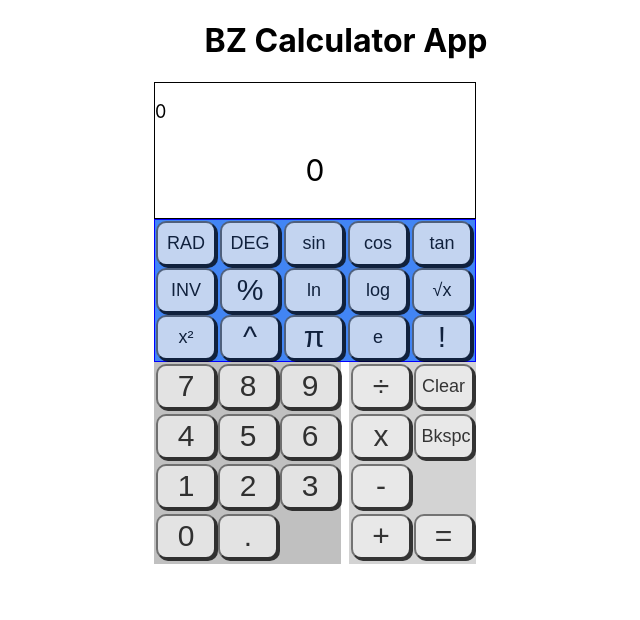
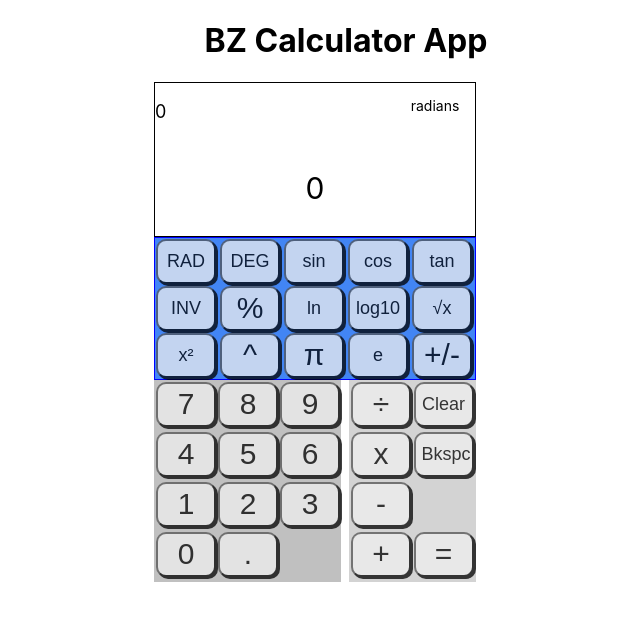
Before and after one commit to BennyZ3/bz-calculator, a React (Create React App) app: page / in a window 1280 px wide. Shown: the top 620 px of the page, without its empty margins (294-934 px from the left). Built offline with nearby package versions, Linux system fonts and the light colour scheme.

Commit message:
finished base for extra functions

```diff
--- a/src/App.css
+++ b/src/App.css
@@ -52,11 +52,17 @@ p {
   width: 320px;
   border: 1px solid black;
   margin-left: 35%;
+  display: grid;
+  grid-template-columns: 3fr 1fr;
 }
 .resultDisplay {
   text-align: left;
   font-size: 18px;
 }
-.inputs {
+.current {
+  grid-column: 1 / span 2;
+  word-wrap: break-word;
+}
+.mode {
   font-size: 14px;
 }
--- a/src/App.js
+++ b/src/App.js
@@ -123,10 +123,10 @@ class App extends react.Component {
   };
 
   extraFunctions = (event) => {
-    const current = this.state.displayValue;
+    const current = Number(this.state.displayValue);
     switch (event.target.value) {
       case "inv":
-        this.setState({ displayValue: 1 / Number(current) });
+        this.setState({ displayValue: 1 / current });
         break;
       case "radians":
         this.setState({ mode: "radians" });
@@ -136,38 +136,58 @@ class App extends react.Component {
         break;
       case "sin":
         if (this.state.mode === "radians") {
-          this.setState({ displayValue: Math.sin(Number(current)) });
+          this.setState({ displayValue: Math.sin(current) });
         } else {
           this.setState({
-            displayValue: Math.sin((Number(current) / 180) * Math.PI).toFixed(
-              6
-            ),
+            displayValue: Math.sin((current / 180) * Math.PI).toFixed(6),
           });
         }
         break;
       case "cos":
         if (this.state.mode === "radians") {
-          this.setState({ displayValue: Math.cos(Number(current)) });
+          this.setState({ displayValue: Math.cos(current) });
         } else {
           this.setState({
-            displayValue: Math.cos((Number(current) / 180) * Math.PI).toFixed(
-              6
-            ),
+            displayValue: Math.cos((current / 180) * Math.PI).toFixed(6),
           });
         }
         break;
       case "tan":
         if (this.state.mode === "radians") {
-          this.setState({ displayValue: Math.tan(Number(current)) });
+          this.setState({ displayValue: Math.tan(current) });
         } else {
           this.setState({
-            displayValue: Math.tan((Number(current) / 180) * Math.PI).toFixed(
-              6
-            ),
+            displayValue: Math.tan((current / 180) * Math.PI).toFixed(6),
           });
         }
         break;
-
+      case "percent":
+        this.setState({ displayValue: current / 100 });
+        break;
+      case "ln":
+        this.setState({ displayValue: Math.log(current) });
+        break;
+      case "log":
+        this.setState({ displayValue: Math.log(current) / Math.log(10) });
+        break;
+      case "sqrt":
+        this.setState({ displayValue: Math.sqrt(current) });
+        break;
+      case "square":
+        this.setState({ displayValue: current * current });
+        break;
+      case "exponent":
+        this.setState({ result: Math.pow(this.state.result, current) });
+        break;
+      case "pi":
+        this.setState({ displayValue: Math.PI });
+        break;
+      case "e":
+        this.setState({ displayValue: Math.E });
+        break;
+      case "sign":
+        this.setState({ displayValue: current * -1 });
+        break;
       default:
     }
   };
@@ -205,8 +225,9 @@ class App extends react.Component {
         <h1>BZ Calculator App</h1>
         <div className="display">
           <p className="resultDisplay">{this.state.result}</p>
+          <p className="mode">{this.state.mode}</p>
           {/* <p className="inputs">{this.state.inputs.join("")}</p> */}
-          <p>{this.state.displayValue}</p>
+          <p className="current">{this.state.displayValue}</p>
         </div>
         <ExtraFunctions extraFunctions={this.extraFunctions} />
         <div className="container">
--- a/src/components/ExtraFunctions.js
+++ b/src/components/ExtraFunctions.js
@@ -62,7 +62,7 @@ const ExtraFunctions = (props) => {
         value="log"
         onClick={props.extraFunctions}
       >
-        log
+        log10
       </button>
       <button
         className="buttons word"
@@ -97,12 +97,8 @@ const ExtraFunctions = (props) => {
       <button className="buttons" value="" onClick={props.extraFunctions}>
         )
       </button> */}
-      <button
-        className="buttons"
-        value="factorial"
-        onClick={props.extraFunctions}
-      >
-        !
+      <button className="buttons" value="sign" onClick={props.extraFunctions}>
+        +/-
       </button>
     </div>
   );
```
